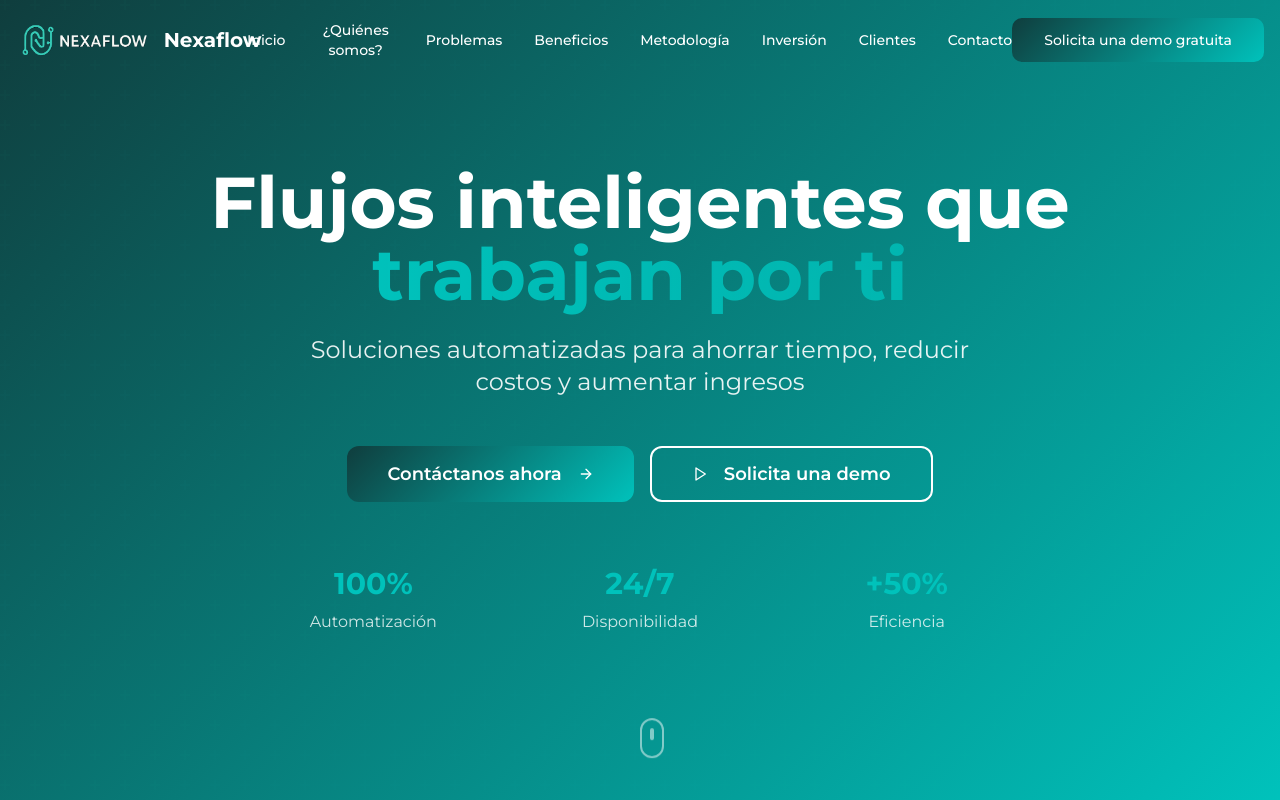
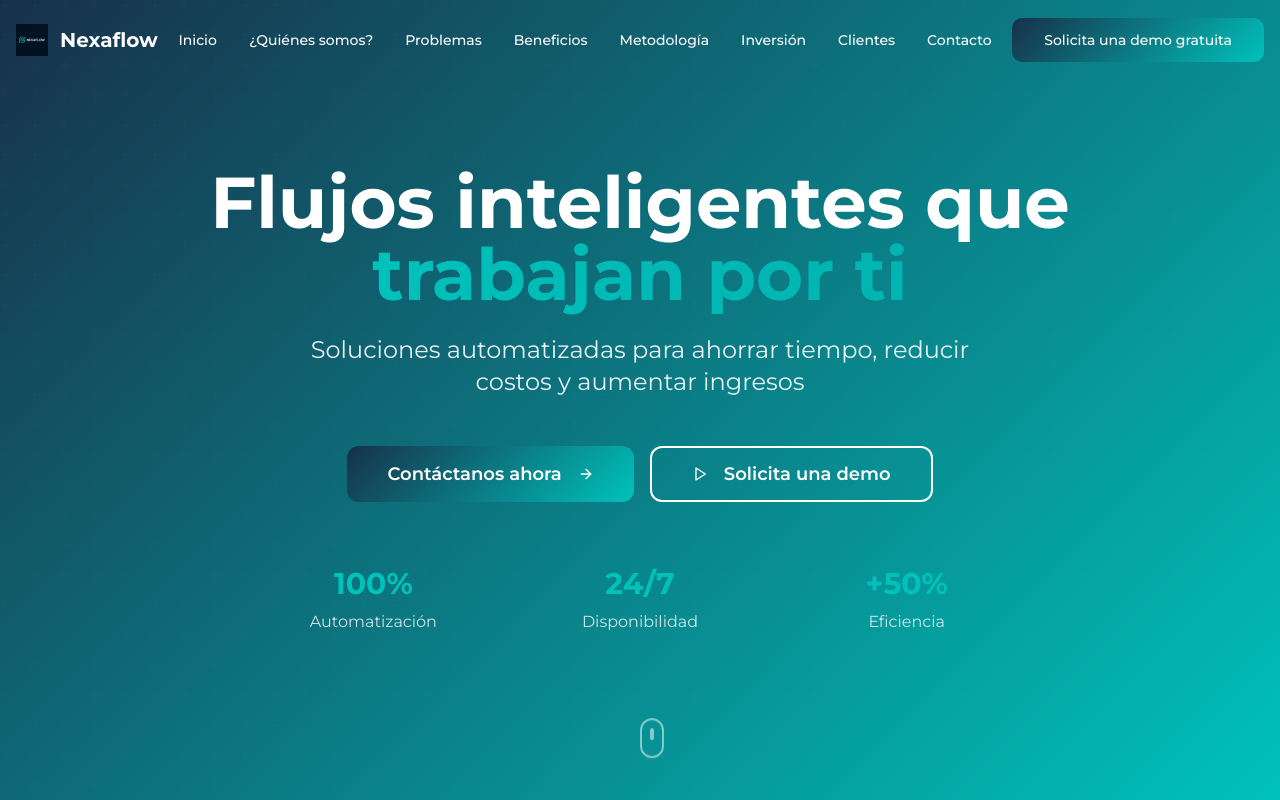
Before and after one commit to kevinkemuel/nexaflow-flowforge, a React (Vite) app: page / in a window 1280 px wide. Shown: the top 800 px of the page. Built offline with nearby package versions, Linux system fonts and the light colour scheme.

Commit message:
Reverted to commit 0cb4057101d7e362226340427878dab017039c3d

```diff
--- a/src/components/Footer.tsx
+++ b/src/components/Footer.tsx
@@ -5,9 +5,9 @@ const Footer = () => {
         <div className="text-center">
           <div className="flex items-center justify-center space-x-3 mb-4">
             <img
-              src="/lovable-uploads/791b1c95-1545-49e2-8788-44a9a31d9efc.png"
+              src="/lovable-uploads/c8e2a33d-a3c3-47f5-9e1c-9ac1a55bacbd.png"
               alt="Nexaflow"
-              className="h-10 w-auto"
+              className="h-8 w-auto"
             />
             <span className="text-2xl font-bold text-primary">
               Nexaflow
--- a/src/components/Header.tsx
+++ b/src/components/Header.tsx
@@ -35,9 +35,9 @@ const Header = () => {
           {/* Logo */}
           <div className="flex items-center space-x-3">
             <img
-              src="/lovable-uploads/791b1c95-1545-49e2-8788-44a9a31d9efc.png"
+              src="/lovable-uploads/c8e2a33d-a3c3-47f5-9e1c-9ac1a55bacbd.png"
               alt="Nexaflow"
-              className="h-10 w-auto"
+              className="h-8 w-auto"
             />
             <span className="text-xl font-bold text-primary-foreground">
               Nexaflow
--- a/src/index.css
+++ b/src/index.css
@@ -39,7 +39,7 @@ All colors MUST be HSL.
     --radius: 0.75rem;
 
     /* Nexaflow custom colors */
-    --nexaflow-dark: 180 60% 15%;
+    --nexaflow-dark: 210 52% 19%;
     --nexaflow-primary: 178 100% 38%;
     --nexaflow-light: 120 12% 96%;
 
```
Also changed, not shown: public/lovable-uploads/791b1c95-1545-49e2-8788-44a9a31d9efc.png (deleted).
